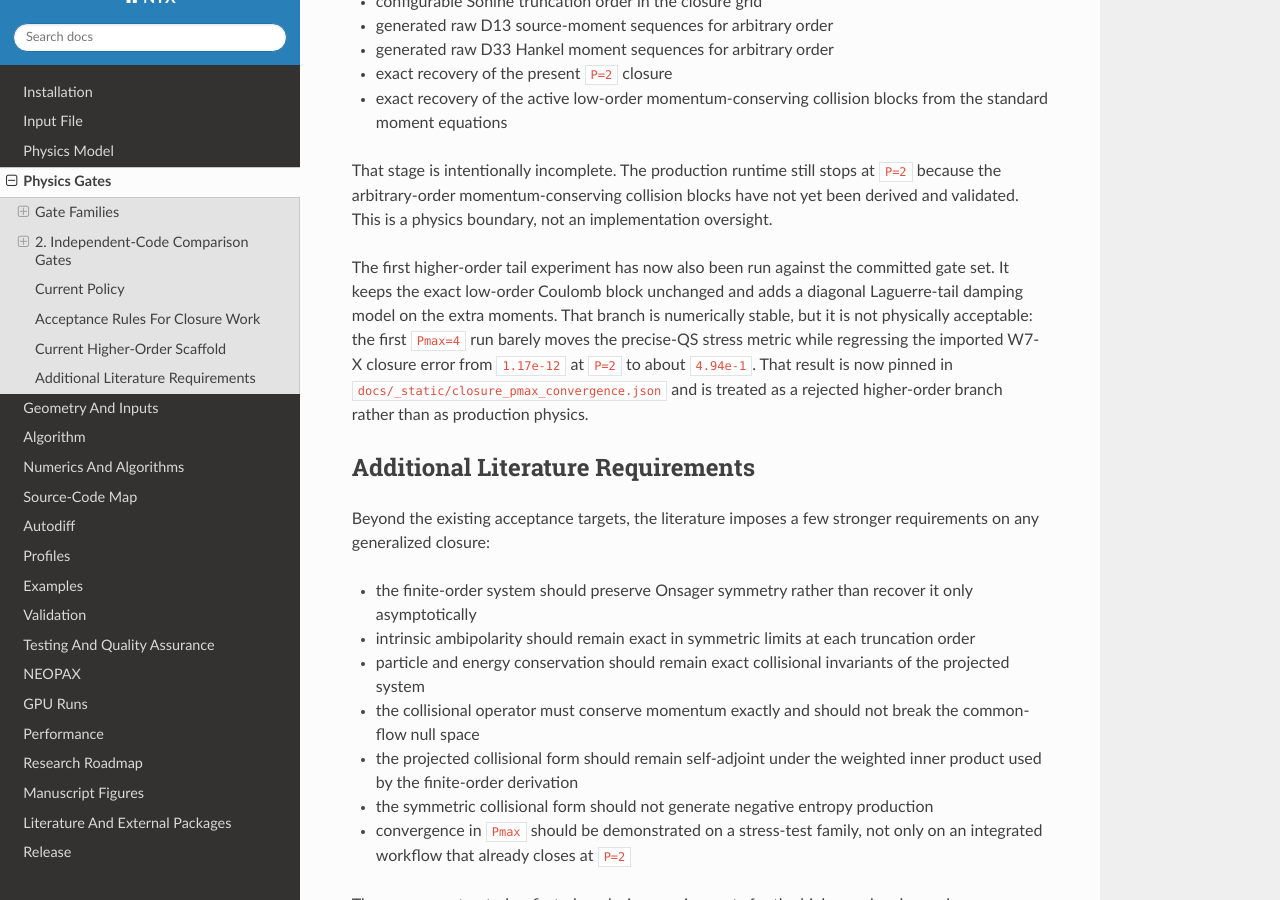
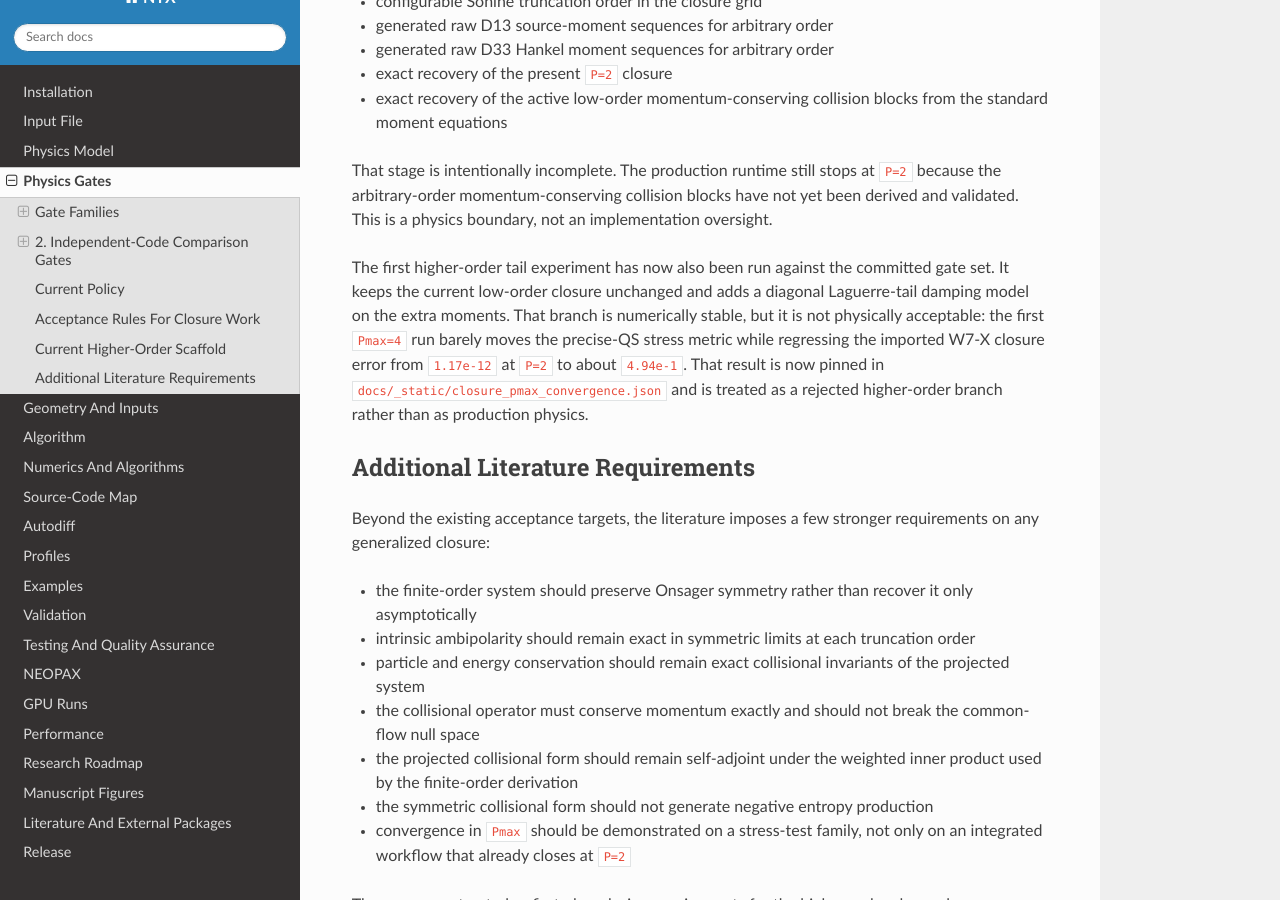
Before and after one commit to uwplasma/NTX, a Sphinx documentation site: the page built from docs/physics-gates.md, in a window 1280 px wide and 900 px high, scrolled down 2915 px. Built offline with Sphinx 7.4.7 and the Read the Docs theme 3.1.0, drawn with Linux system fonts in a browser that asks for light colours.

Commit message:
Remove exact-Coulomb closure path

```diff
--- a/docs/physics-gates.md
+++ b/docs/physics-gates.md
@@ -138,8 +138,8 @@ yet been derived and validated. This is a physics boundary, not an
 implementation oversight.
 
 The first higher-order tail experiment has now also been run against the
-committed gate set. It keeps the exact low-order Coulomb block unchanged and
-adds a diagonal Laguerre-tail damping model on the extra moments. That branch
+committed gate set. It keeps the current low-order closure unchanged and adds
+a diagonal Laguerre-tail damping model on the extra moments. That branch
 is numerically stable, but it is not physically acceptable: the first
 `Pmax=4` run barely moves the precise-QS stress metric while regressing the
 imported W7-X closure error from `1.17e-12` at `P=2` to about `4.94e-1`.
```
Also changed, not shown: docs/validation.md (+1 -1 lines), plan.md (+1 -1 lines).
